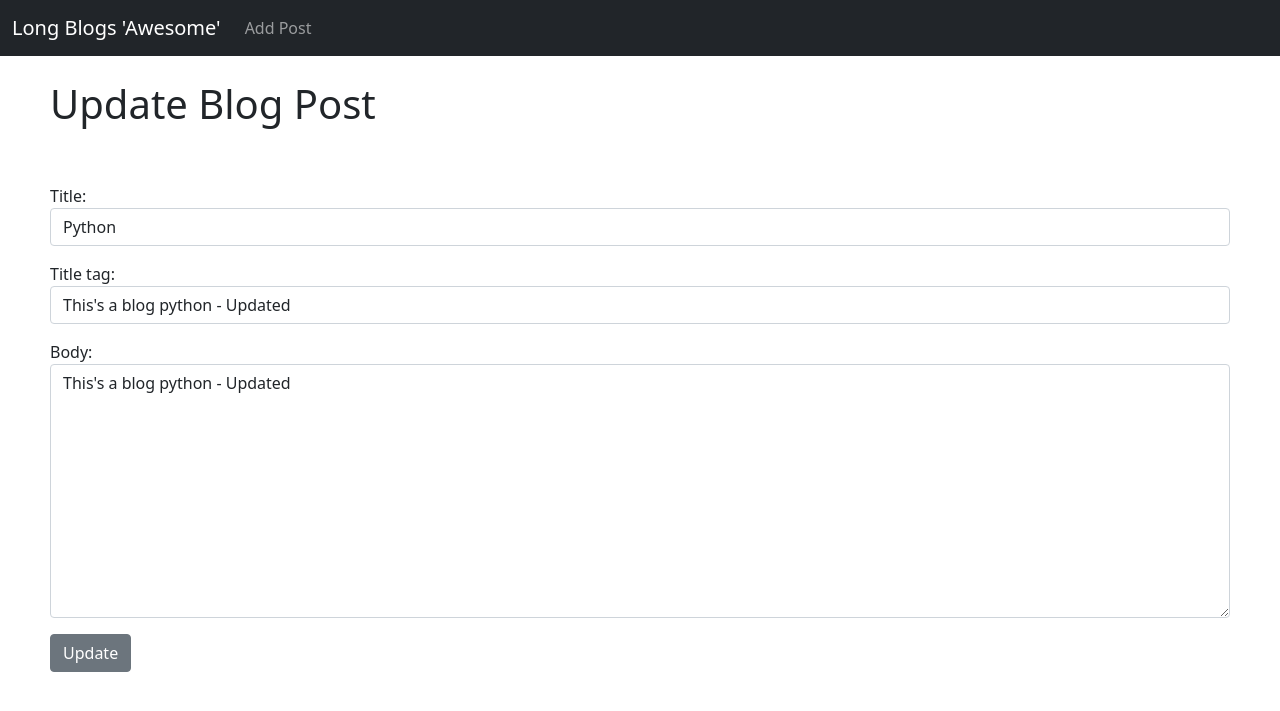
After one commit to thanhlongnguyen140499/A-Blog-LongKun, a Django app: page /article/edit/1/ in a window 1280 px wide. The commit adds this page. Shown: the top 711 px of the page. Run offline with Django 3.2, Linux system fonts and the light colour scheme; data comes from the database, SQL or seed files in the repository; both versions use the stored data as it was after the commit.

Commit message:
Finished Edit Post Feature

```diff
--- a/theblog/forms.py
+++ b/theblog/forms.py
@@ -15,3 +15,16 @@ class PostForm(forms.ModelForm):
             'author': forms.Select(attrs={'class': 'form-control'}),
             'body': forms.Textarea(attrs={'class': 'form-control'}),
         }
+
+
+
+class EditForm(forms.ModelForm):
+    class Meta:
+        model = Post
+        fields = ('title', 'title_tag', 'body')
+
+        widgets = {
+            'title': forms.TextInput(attrs={'class': 'form-control', 'placeholder': 'This is title ...'}),
+            'title_tag': forms.TextInput(attrs={'class': 'form-control'}),
+            'body': forms.Textarea(attrs={'class': 'form-control'}),
+        }
--- a/theblog/templates/theblog/article_details.html
+++ b/theblog/templates/theblog/article_details.html
@@ -8,7 +8,9 @@
 
 {% block content %}
     <h1>{{post.title}}</h1>
-    <small>By: {{ post.author.first_name }}  {{ post.author.last_name }}</small><br>
+    <small>By: {{ post.author.first_name }}  {{ post.author.last_name }}
+        <a href="{% url 'update-post' post.pk%}">Edit</a>
+    </small><br>
     <hr>
     <br>
     {{post.body}}
--- a/theblog/templates/theblog/home.html
+++ b/theblog/templates/theblog/home.html
@@ -14,7 +14,11 @@
             <a href="{% url 'article-detail' post.pk %}">
                 <p>{{post.title}} | {{post.author.first_name}}</p>
             </a>
-            <p>{{post.author.last_name}} | {{post.author.email}}</p>
+            <p>{{post.author.last_name}} | {{post.author.email}} |
+                <small>
+                    <a href="{% url 'update-post' post.pk %}">Edit</a>
+                </small>
+            </p>
             <br>
             <p>{{post.body}}</p>
         </li>
--- /dev/null
+++ b/theblog/templates/theblog/update_post.html
@@ -0,0 +1,21 @@
+{% extends 'theblog/base.html' %}
+
+{% block title %}
+    Update Post
+{% endblock title %}
+
+
+{% block content %}
+
+    <h1>Update Blog Post</h1>
+    <br><br/>
+    <div class="form-group">
+        <form action="" method="POST">
+            {% csrf_token %}
+            {{ form.as_p}}   <!-- as_p : list the <p> cho cac fields, as_ul, as_table,... -->
+            <button class="btn btn-secondary">Update</button>
+        </form>
+    </div>
+
+
+{% endblock content %}
--- a/theblog/urls.py
+++ b/theblog/urls.py
@@ -5,4 +5,5 @@ urlpatterns = [
     path('', views.HomeView.as_view(), name='home'),
     path('article/<int:pk>/', views.ArticleDetailView.as_view(), name='article-detail'),
     path('add_post/', views.AddPostView.as_view(), name='add-post'),
+    path('article/edit/<int:pk>/', views.UpdatePostView.as_view(), name='update-post'),
 ]
--- a/theblog/views.py
+++ b/theblog/views.py
@@ -1,8 +1,9 @@
 from django.views.generic.base import View
+from theblog import models
 from theblog.models import Post
 from django.shortcuts import render
-from django.views.generic import ListView, DetailView, CreateView
-from .forms import PostForm
+from django.views.generic import ListView, DetailView, CreateView, UpdateView
+from .forms import EditForm, PostForm
 
 # Create your views here.
 # def home(request):
@@ -24,3 +25,10 @@ class AddPostView(CreateView):
     template_name = 'theblog/add_post.html'
     # fields = '__all__'   # add all field into CreateView
     # fields = ('title', 'title_tag', 'body', 'author')   # as same as above line
+
+
+class UpdatePostView(UpdateView):
+    model = Post
+    form_class = EditForm  # if use form_class u must remove fields = (...)
+    template_name = 'theblog/update_post.html'
+    # fields = ('title', 'title_tag', 'author', 'body')
```
Also changed, not shown: db.sqlite3.
